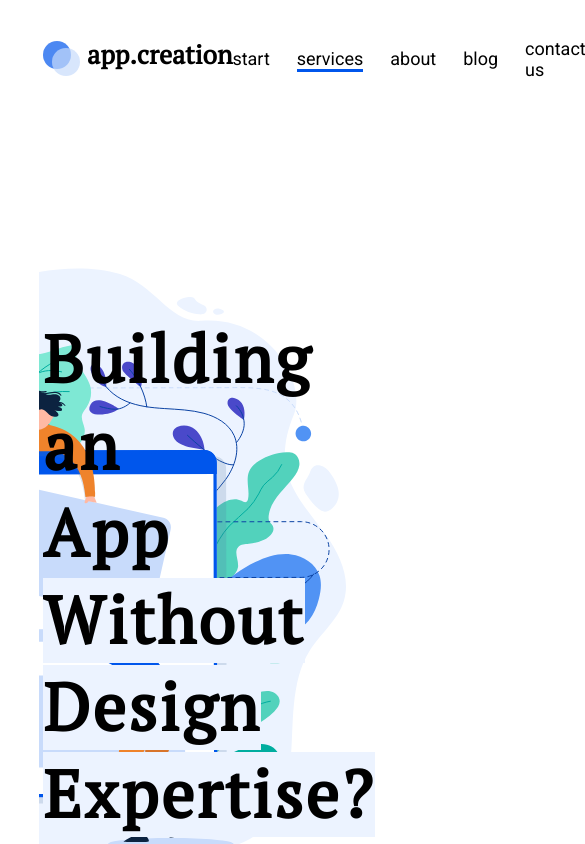
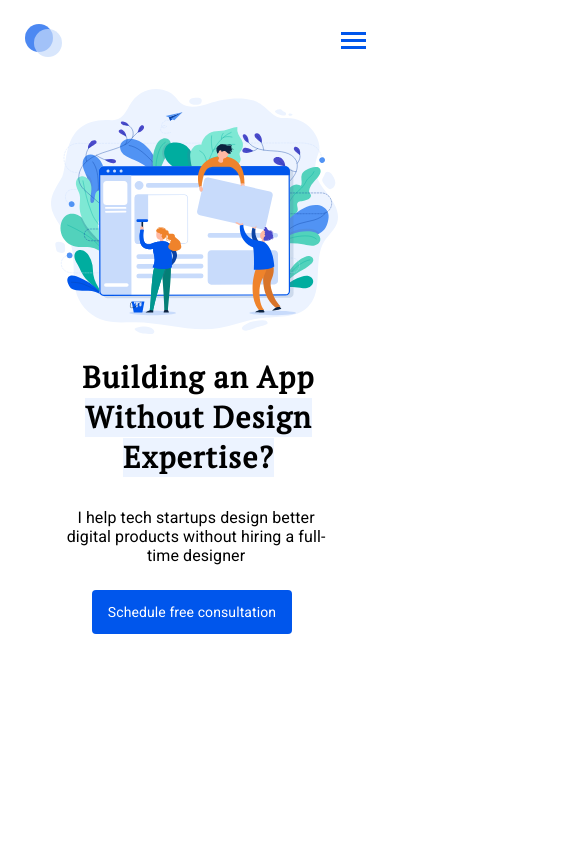
Before and after one commit to WebHeroSchool/Alex_one, a plain HTML site: page index.html in a window 390 px wide. Shown: the top 844 px of the page, 585 px wide, since content can reach past the window. Drawn offline with Linux system fonts and the light colour scheme.

Commit message:
Адаптация сайта & гамбургер меню

```diff
--- a/fonts.css
+++ b/fonts.css
@@ -1,7 +1,3 @@
-/*! Generated by Font Squirrel (https://www.fontsquirrel.com) on November 2, 2020 */
-
-
-
 @font-face {
     font-family: 'pt_serifbold';
     src: url('fonts/ptserif-bold-webfont.woff') format('woff');
--- a/index.html
+++ b/index.html
@@ -6,6 +6,7 @@
     <link rel="stylesheet" href="styles.css">
     <link rel="stylesheet" href="fonts.css">
     <link rel="stylesheet" href="https://fonts.googleapis.com/css?family=Roboto">
+    <meta name="viewport" content="width=device-width, initial-scale=1">
   </head>
   <body>
     <div class="wrapper">
@@ -13,7 +14,9 @@
         <div class="header-logo">
           <div class="header-logo__circle header-logo__circle_color_dark-blue"></div>
           <div class="header-logo__circle header-logo__circle_color_blue"></div>
-          app.creation
+          <div class="header-logo__text">
+            app.creation
+          </div>
         </div>
         <nav class="header-menu">
           <a class="header-menu__item" href="#">start</a>
@@ -22,6 +25,22 @@
           <a class="header-menu__item" href="#">blog</a>
           <a class="header-menu__item" href="#">contact us</a>
         </nav>
+
+        <div class="hamburger-menu">
+          <input id="menu__toggle" type="checkbox" />
+          <label class="menu__btn" for="menu__toggle">
+            <span></span>
+          </label>
+
+          <ul class="menu__box">
+            <li><a class="menu__item" href="#">start</a></li>
+			      <li><a class="menu__item" href="#">services</a></li>
+			      <li><a class="menu__item" href="#">about</a></li>
+			      <li><a class="menu__item" href="#">blog</a></li>
+			      <li><a class="menu__item" href="#">contact us</a></li>
+          </ul>
+        </div>
+
       </header>
       <section class="main">
         <h1 class="main__title">
@@ -31,15 +50,12 @@
             </span>
         </h1>
         <p class="main__description">
-          I help tech startups design better digital products without hiring a full-time designer
+          I help tech startups design better digital products without hiring a&nbsp;full-time designer
         </p>
         <a class="main__button" href="#">
           Schedule free consultation
         </a>
       </main>
-        <!-- <div class="image-big">
-          <img class="image-big__image" src="#" alt="picture">
-        </div> -->
       </section>
     </div>
   </body>
--- a/styles.css
+++ b/styles.css
@@ -88,6 +88,10 @@ body {
     opacity: 1;
 }
 
+.hamburger-menu {
+  display: none;
+}
+
 .main {
     padding: 0 63% 100% 0;
     padding-top: 76px;
@@ -123,7 +127,210 @@ body {
 }
 
 .main__button:hover {
-    /* opacity: .5; */
     background: #ECF3FF;
     color: #0056EC;
 }
+
+  @media (max-width: 1366px) {
+    .wrapper {
+      width: 68.6%;
+    }
+
+    .header {
+      margin-bottom: 82px;
+    }
+
+    .header-menu__item {
+      font: 500 14px/16px Roboto, arial, helvetica, sans-serif;
+      padding-top: 9px;
+      margin-right: 26px;
+    }
+
+    .main {
+      padding: 0 53% 100% 0;
+      padding-top: 20px;
+      background-size: 55.27%;
+    }
+
+    .main__title {
+      margin-bottom:41px;
+      letter-spacing: 2.6px;
+      font: bold 49px/65px pt_serif, arial, helvetica, sans-serif;
+    }
+
+    .main__description {
+      width: 84.5%;
+      margin: 0 0 54px 3px;
+      letter-spacing: .1px;
+      font: 500 18px/21px Roboto, arial, helvetica, sans-serif;
+    }
+
+    .main__button {
+      padding: 14px 16px;
+      font: 500 14px/16px Roboto, arial, helvetica, sans-serif;
+    }
+  }
+
+  @media (max-width: 1024px) {
+    .wrapper {
+        width: 92%;
+    }
+
+    .header {
+      margin-bottom: 82px;
+    }
+
+    .header-menu__item {
+      padding-top: 10px;
+      margin-right: 0 17px 0 9px;
+    }
+
+    .header-menu__item:last-child {
+      margin-right: 7px;
+    }
+
+    .main {
+      background-size: 54.7%;
+    }
+
+    .main__title {
+      margin-left: 6px;
+      letter-spacing: 2.5px;
+    }
+
+    .main__description {
+      margin-left: 5px;
+    }
+
+    .main__button {
+      letter-spacing: .1px;
+    }
+  }
+
+  @media (max-width: 777px) {
+    .header-logo__text {
+      display:none;
+    }
+
+    .header-logo__circle {
+      margin: -1px 0 0 5px;
+    }
+
+    .header-menu {
+      display: none;
+    }
+
+    .header {
+      margin-bottom: 11px;
+    }
+
+    .main {
+      text-align: center;
+      padding: 75% 0 0;
+      background-size: 80%;
+      background-position: top center;
+    }
+
+    .main__title {
+      margin-left: 7px;
+      margin-bottom: 30px;
+      font: bold 30px/40px pt_serif, arial, helvetica, sans-serif;
+      letter-spacing: 1.2px;
+    }
+
+    .main__description {
+      width: 73.3%;
+      margin-left: 49px;
+      margin-bottom: 38px;
+      font: 500 16px/19px Roboto, arial, helvetica, sans-serif;
+    }
+
+    .main__button {
+      font: 500 14px/16px Roboto, arial, helvetica, sans-serif;
+      margin-left: -6px;
+    }
+
+    .hamburger-menu {
+      display: block;
+    }
+
+    #menu__toggle {
+      opacity: 0;
+    }
+
+    #menu__toggle:checked ~ .menu__btn > span {
+      transform: rotate(45deg);
+    }
+
+    #menu__toggle:checked ~ .menu__btn > span::before {
+      top: 0;
+      transform: rotate(0);
+    }
+
+    #menu__toggle:checked ~ .menu__btn > span::after {
+      top: 0;
+      transform: rotate(90deg);
+    }
+
+    #menu__toggle:checked ~ .menu__box {
+      visibility: visible;
+      left: 0;
+    }
+
+    .menu__btn {
+      display: flex;
+      align-items: center;
+      position: fixed;
+      top: 39px;
+      right: 24px;
+      width: 25px;
+      height: 3px;
+      z-index: 1;
+    }
+
+    .menu__btn > span,
+    .menu__btn > span::before,
+    .menu__btn > span::after {
+      display: block;
+      position: absolute;
+      width: 100%;
+      height: 3px;
+      background-color: #0056EC;
+      transition-duration: 1s;
+    }
+
+    .menu__btn > span::before {
+      content: '';
+      top: -7px;
+    }
+
+    .menu__btn > span::after {
+      content: '';
+      top: 7px;
+    }
+
+    .menu__box {
+      display: block;
+      position: fixed;
+      visibility: hidden;
+      top: 0;
+      left: -100%;
+      width: 100%;
+      height: 100%;
+      margin: 0;
+      padding: 175px 0;
+      text-align: center;
+      list-style: none;
+      background-color: #fff;
+      transition-duration: .5s;
+    }
+
+    .menu__item {
+      display: block;
+      padding: 12px 0;
+      color: #000;
+      font: bold 30px/36px Roboto, arial, helvetica, sans-serif;
+      text-decoration: none;
+      transition-duration: .5s;
+    }
+  }
```
